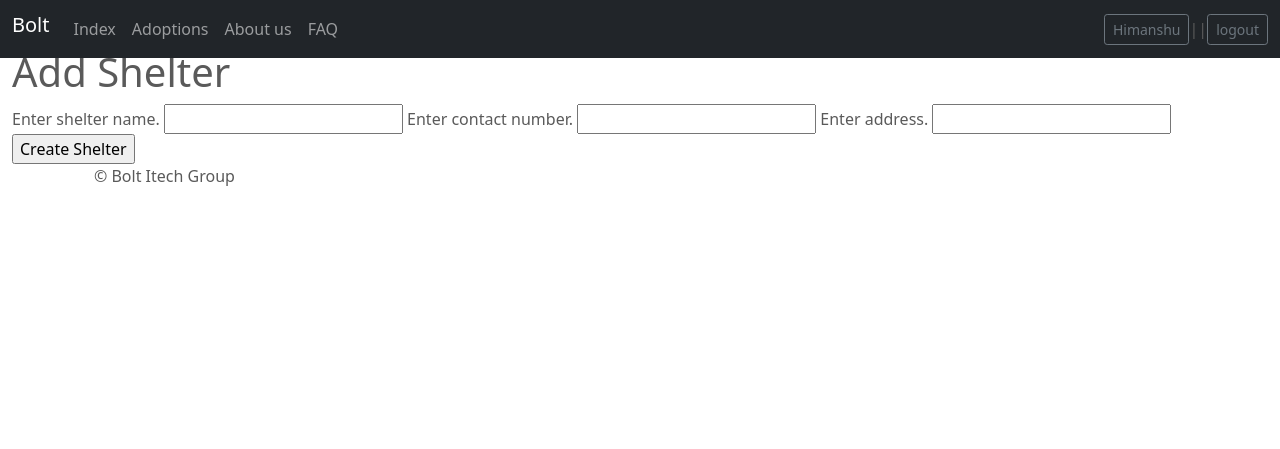
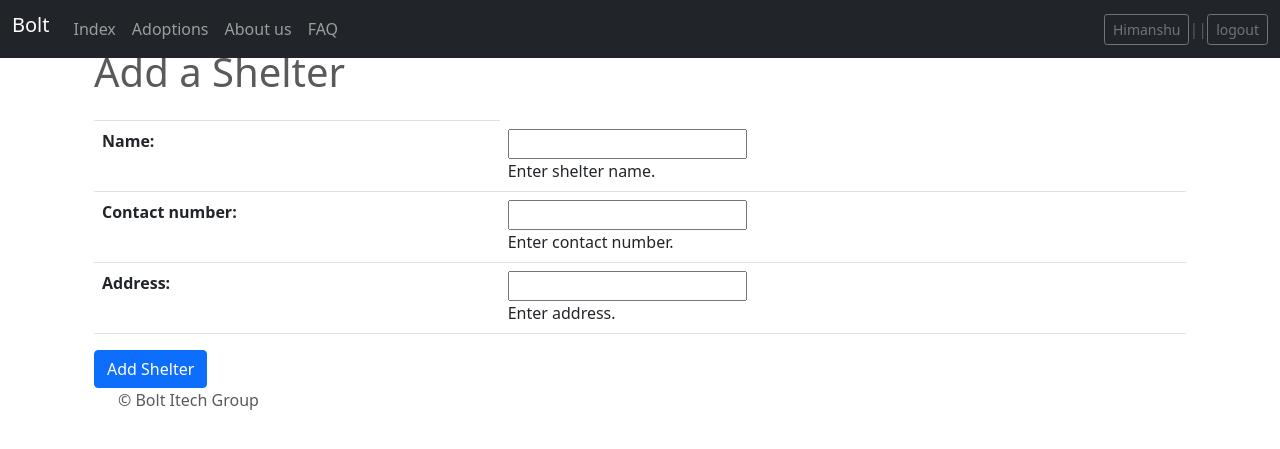
Before and after one commit to COMPSCI5012/Bolt, a Django app: page /bolt/add_shelter/ in a window 1280 px wide. Shown: the top 449 px of the page. Run offline with Django 3.2, Linux system fonts and the light colour scheme; a user stored in the database is signed in; data comes from the database, SQL or seed files in the repository; both versions use the stored data as it was after the commit; some libraries are stand-ins or nearby versions.

Commit message:
Add a shelter funcationality

```diff
--- a/zootopia/templates/bolt/add_shelter.html
+++ b/zootopia/templates/bolt/add_shelter.html
@@ -2,23 +2,27 @@
 {% load static %}
 
 {% block title_block %}
-    Add a shelter
+    Add a Shelter
 {% endblock %}
 
+
 {% block body_block %}
-    <h1>Add Shelter</h1>
+    <div class="container">
+    <h1>Add a Shelter</h1>
     <div>
         <form id="category_form" method="post" actions="{% url 'bolt:add_shelter' %}">
             {% csrf_token %}
             {% for hidden in form.hidden_fields %}
                 {{ hidden }}
             {% endfor %}
-            {% for field in form.visible_fields %}
-                {{ field.errors }}
-                {{ field.help_text }}
-                {{ field }}
-            {% endfor %}
-            <input type="submit" name="submit" value="Create Shelter" />
+            <table class="table">
+                <tbody>
+                    <tr>
+                        <td>{{ form.as_table }}</td>
+                    </tr>
+                </tbody>
+            </table>
+            <input type="submit" class="btn btn-primary" name="submit" value="Add Shelter" />
         </form>
     </div>
 {% endblock %}
--- a/zootopia/templates/bolt/adoptions.html
+++ b/zootopia/templates/bolt/adoptions.html
@@ -12,6 +12,9 @@
             <h1 class="fw-light">Animals</h1>
             <p>
               <a href="{% url 'bolt:add_animal' %}" class="btn btn-primary">Add an animal</a>
+              {% if request.user.userprofile.is_caretaker %}
+                <a href="{% url 'bolt:add_shelter' %}" class="btn btn-primary">Add a shelter</a>
+              {% endif %}
             </p>
             <p class="lead text-muted"></p>
             {% if not animals_list %}
```
Also changed, not shown: zootopia/db.sqlite3.
